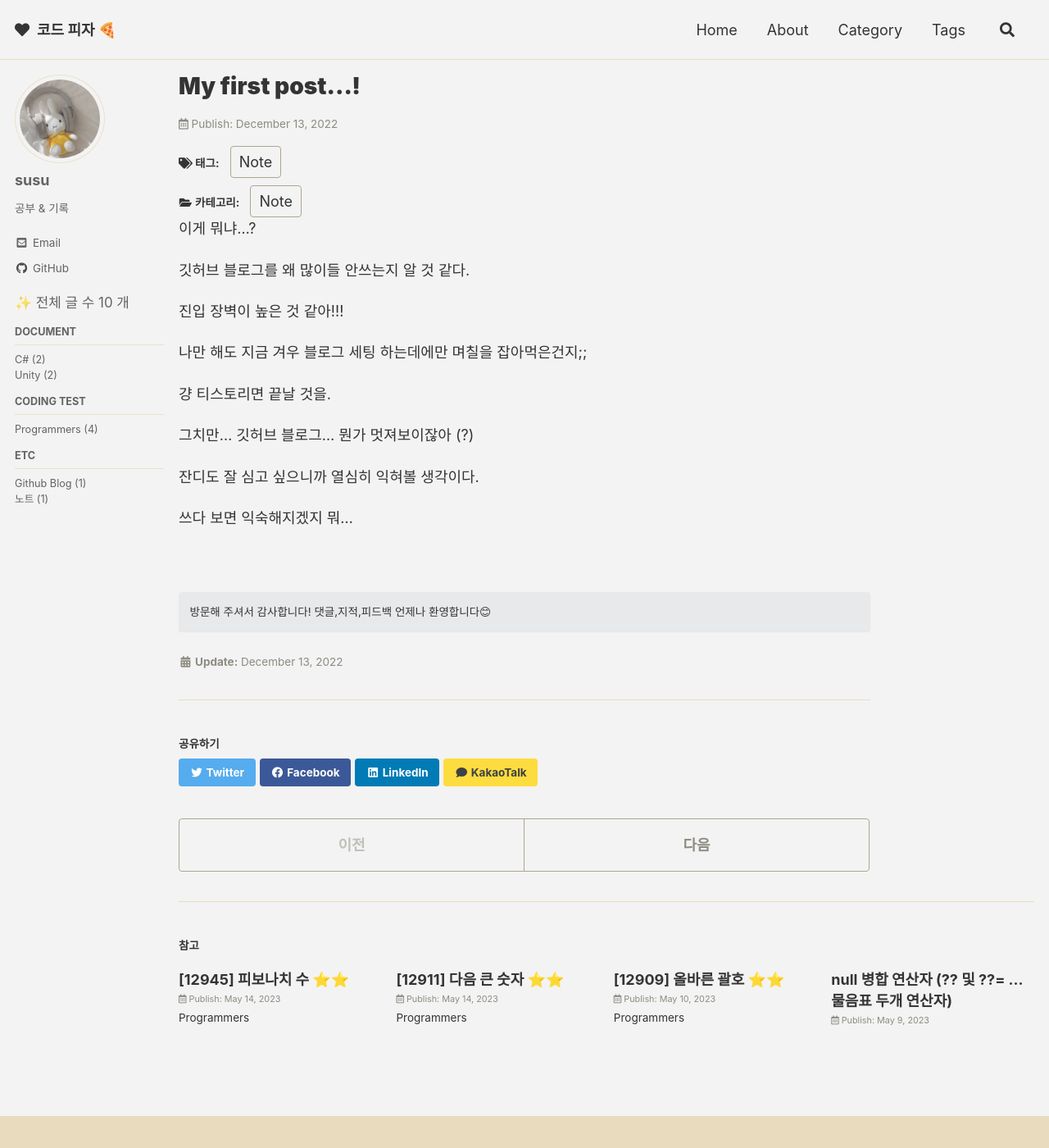
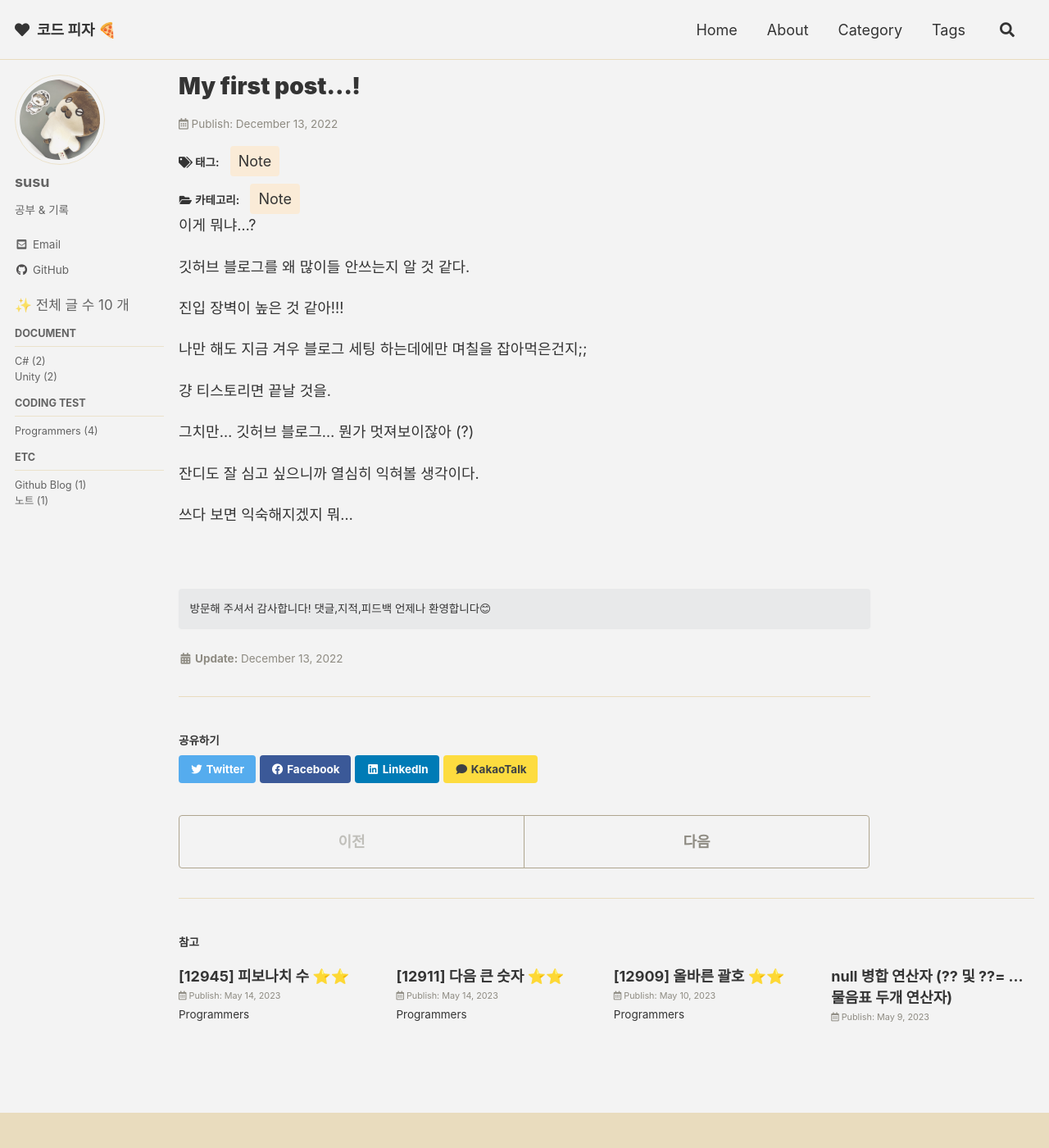
Before and after one commit to eggmong/eggmong.github.io, a Jekyll site: the page built from _posts/Note/2022-12-13-My-first-post.md, in a window 1280 px wide and 1400 px high. Shown: the whole window at 82% size. Built offline with Jekyll 4.4.1, drawn with Linux system fonts in a browser that asks for light colours; cached includes are drawn as plain includes; some web fonts are replaced.

Commit message:
블로그 살짝 꾸미기

```diff
--- a/_sass/minimal-mistakes/_navigation.scss
+++ b/_sass/minimal-mistakes/_navigation.scss
@@ -243,8 +243,8 @@
         position: absolute;
         left: 0;
         bottom: 0;
-        height: 4px;
-        background: $primary-color;
+        height: 100%;//4px;
+        background: rgba(248, 231, 194, 0.5);//$primary-color;
         width: 100%;
         -webkit-transition: $global-transition;
         transition: $global-transition;
--- a/_sass/minimal-mistakes/_page.scss
+++ b/_sass/minimal-mistakes/_page.scss
@@ -350,8 +350,9 @@ div.donation-btn {
   margin-right: 5px;
   padding: 5px 10px;
   text-decoration: none;
-  border: 1px solid mix(#000, $border-color, 25%);
+  border: 0px solid mix(#000, $border-color, 25%);
   border-radius: $border-radius;
+  background-color: antiquewhite;
 
   &:hover {
     text-decoration: none;
```
Also changed, not shown: assets/images/profile.png.
